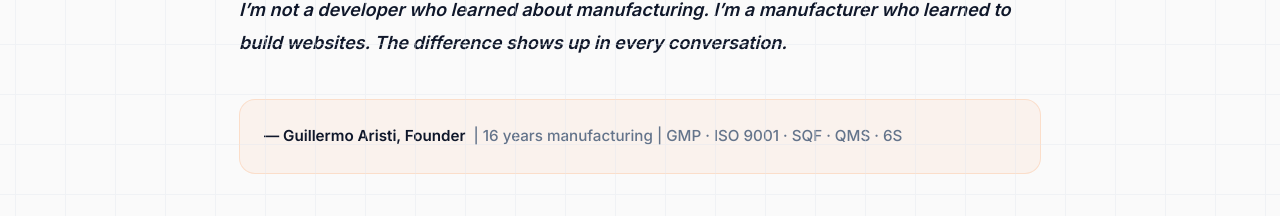
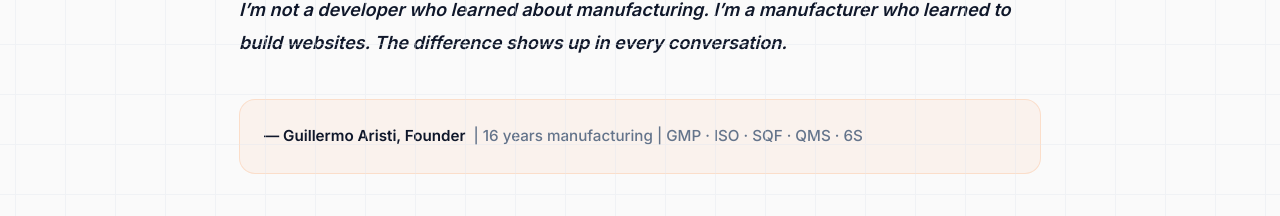
Before and after one commit to makerworkflows/makerwebstudios, a React (Vite) app: page / in a window 1280 px wide. Shown: the part 3060-3276 px from the top of the page. Built offline with nearby package versions, Linux system fonts and the light colour scheme.

Commit message:
Drop '9001' from ISO credential to encompass all standards

```diff
--- a/src/pages/Home.jsx
+++ b/src/pages/Home.jsx
@@ -336,7 +336,7 @@ const Home = () => {
             <p style={{ margin: 0, fontSize: "0.95rem", color: "var(--text-dark)", fontWeight: "600" }}>
               &mdash; Guillermo Aristi, Founder
               <span style={{ color: "var(--text-muted)", fontWeight: "500", marginLeft: "0.5rem" }}>
-                | 16 years manufacturing | GMP &middot; ISO 9001 &middot; SQF &middot; QMS &middot; 6S
+                | 16 years manufacturing | GMP &middot; ISO &middot; SQF &middot; QMS &middot; 6S
               </span>
             </p>
           </div>
```
